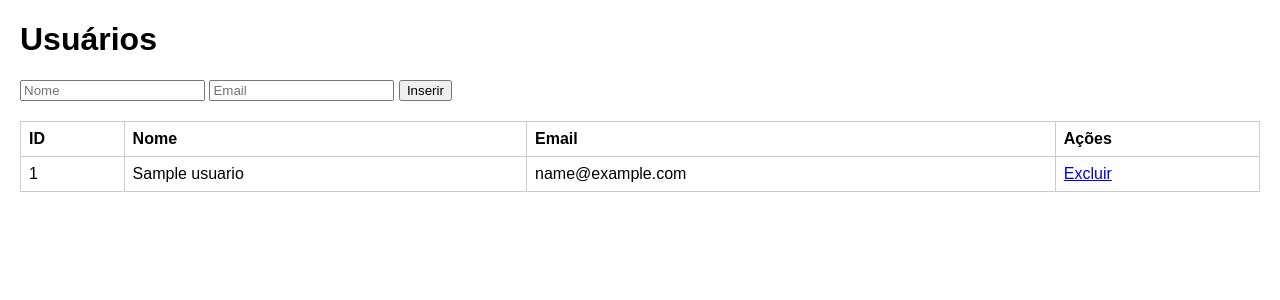
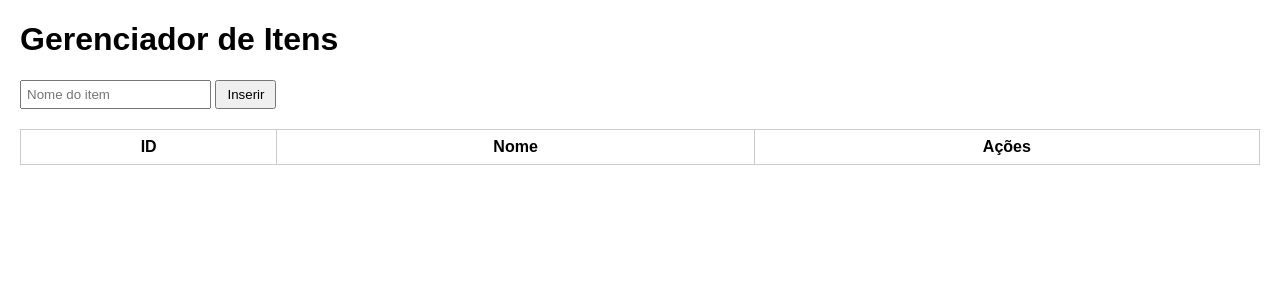
Before and after one commit to UmFernandoqualquer/scaramal, a PHP site: page / in a window 1280 px wide. Shown: the top 300 px of the page. Run offline with PHP 8.4, Linux system fonts and the light colour scheme; tables that the repository leaves empty hold one stand-in row (values such as "Sample post"); lists and menus that the app fills with data are empty.

Commit message:
agora vai

```diff
--- a/db.php
+++ /dev/null
@@ -1,12 +0,0 @@
-<?php
-$host = 'localhost';
-$user = 'root';
-$pass = '';
-$dbname = 'meubanco';
-
-$conn = new mysqli($host, $user, $pass, $dbname);
-
-if ($conn->connect_error) {
-    die("Erro na conexão: " . $conn->connect_error);
-}
-?>
--- /dev/null
+++ b/index.html
@@ -0,0 +1,25 @@
+<!DOCTYPE html>
+<html lang="pt-BR">
+<head>
+    <meta charset="UTF-8">
+    <title>Tabela Simples</title>
+    <link rel="stylesheet" href="style.css">
+</head>
+<body>
+    <h1>Gerenciador de Itens</h1>
+
+    <form id="itemForm">
+        <input type="text" id="nome" placeholder="Nome do item" required>
+        <button type="submit">Inserir</button>
+    </form>
+
+    <table id="tabela">
+        <thead>
+            <tr><th>ID</th><th>Nome</th><th>Ações</th></tr>
+        </thead>
+        <tbody></tbody>
+    </table>
+
+    <script src="script.js"></script>
+</body>
+</html>
--- a/index.php
+++ /dev/null
@@ -1,48 +0,0 @@
-<?php include 'db.php'; ?>
-<!DOCTYPE html>
-<html>
-<head>
-    <title>Gerenciador de Usuários</title>
-    <link rel="stylesheet" href="style.css">
-</head>
-<body>
-    <h1>Usuários</h1>
-
-    <form method="POST">
-        <input type="text" name="nome" placeholder="Nome" required>
-        <input type="email" name="email" placeholder="Email" required>
-        <button type="submit" name="inserir">Inserir</button>
-    </form>
-
-    <?php
-    // INSERT
-    if (isset($_POST['inserir'])) {
-        $nome = $_POST['nome'];
-        $email = $_POST['email'];
-        $conn->query("INSERT INTO usuarios (nome, email) VALUES ('$nome', '$email')");
-    }
-
-    // DELETE
-    if (isset($_GET['delete'])) {
-        $id = $_GET['delete'];
-        $conn->query("DELETE FROM usuarios WHERE id = $id");
-    }
-
-    // SELECT
-    $result = $conn->query("SELECT * FROM usuarios");
-    echo "<table><tr><th>ID</th><th>Nome</th><th>Email</th><th>Ações</th></tr>";
-    while ($row = $result->fetch_assoc()) {
-        echo "<tr>
-                <td>{$row['id']}</td>
-                <td>{$row['nome']}</td>
-                <td>{$row['email']}</td>
-                <td><a href='?delete={$row['id']}'>Excluir</a></td>
-              </tr>";
-    }
-    echo "</table>";
-
-    // ALTER (exemplo: adicionar coluna telefone)
-    // $conn->query("ALTER TABLE usuarios ADD telefone VARCHAR(20)");
-    ?>
-</body>
-</html>
--- a/sql/create-table.sql
+++ /dev/null
@@ -1,5 +0,0 @@
-CREATE TABLE usuarios (
-    id INT AUTO_INCREMENT PRIMARY KEY,
-    nome VARCHAR(100) NOT NULL,
-    email VARCHAR(100) NOT NULL
-);
--- a/style.css
+++ b/style.css
@@ -5,12 +5,17 @@ body {
 form {
     margin-bottom: 20px;
 }
+input {
+    padding: 5px;
+}
+button {
+    padding: 5px 10px;
+}
 table {
+    width: 100%;
     border-collapse: collapse;
-    width: 100%;
 }
 th, td {
     border: 1px solid #ccc;
     padding: 8px;
-    text-align: left;
 }
```
Also changed, not shown: db.sql (added, +7 -0 lines), reade.md (deleted, +0 -13 lines), server.php (added, +23 -0 lines), script.js (added).
